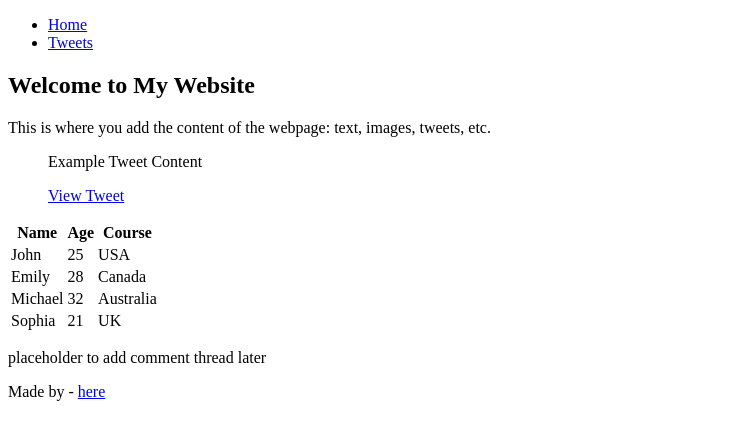
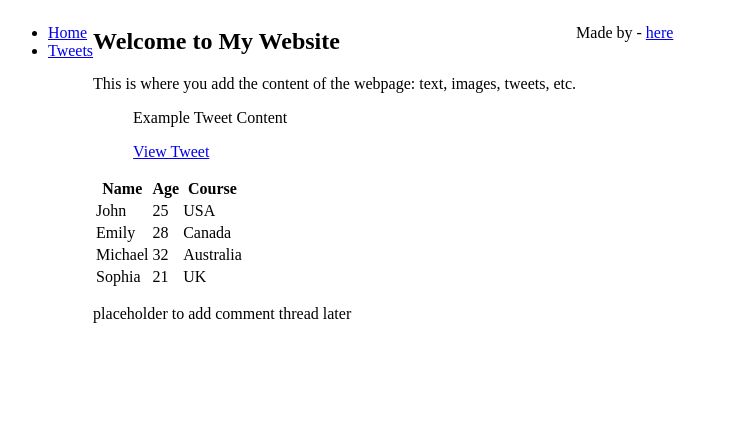
Before and after one commit to bir-dv/My_First_Portfolio, a plain HTML site: page html_basic/index.html in a window 1280 px wide. Shown: the whole page, without its empty margins (0-729 px from the left). Drawn offline with Linux system fonts and the light colour scheme.

Commit message:
some styles in the index file

```diff
--- a/html_basic/index.html
+++ b/html_basic/index.html
@@ -5,7 +5,7 @@
   <meta name="viewport" content="width=device-width, initial-scale=1.0">
   <title>Website</title>
 </head>
-<body>
+<body style="display: flex;">
   <!-- Header Section -->
   <header>
     <nav>
@@ -17,9 +17,9 @@
   </header>
 
   <!-- Main Section -->
-  <main>
+  <main  style="flex-direction: row; flex:row";>
     <!-- Article Content -->
-    <article>
+    <article style="flex: 2; overflow-y: auto">
       <h1>Welcome to My Website</h1>
       <p>This is where you add the content of the webpage: text, images, tweets, etc.</p>
       <!-- Example tweet embedding -->
@@ -61,7 +61,7 @@
     </article>
 
     <!-- Aside Section -->
-    <aside>
+    <aside style="flex: 1; overflow-y: auto">
       <p>placeholder to add comment thread later</p>
     </aside>
   </main>
```
